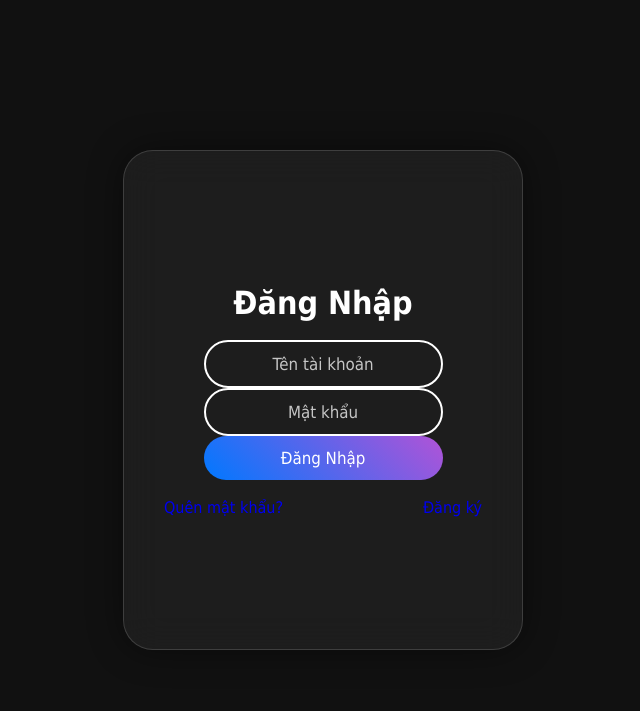
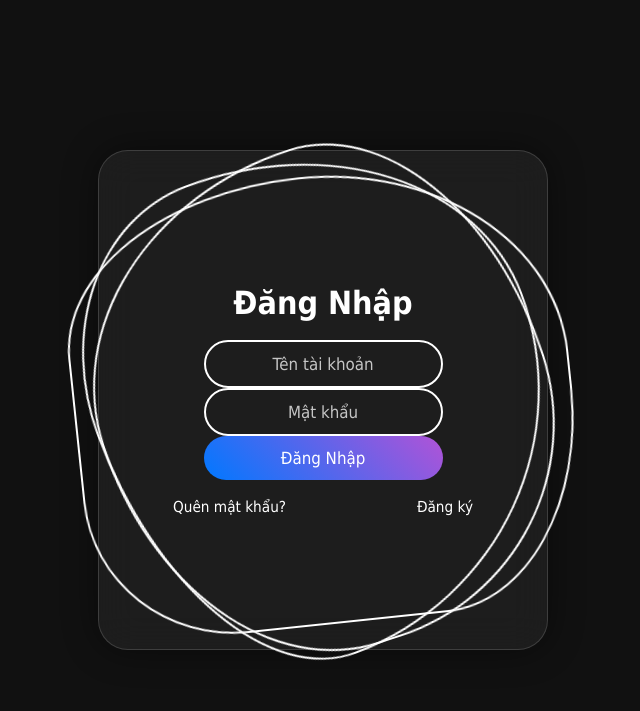
Before and after one commit to Stare-VuT/app.py, a Flask app: page / in a window 1280 px wide. Shown: the top 711 px of the page, without its empty margins (317-957 px from the left). Run offline with Flask 3, Linux system fonts and the light colour scheme.

Commit message:
Update style.css
.

```diff
--- a/templates/templates/static/style.css
+++ b/templates/templates/static/style.css
@@ -113,8 +113,6 @@ body {
   gap: 10px;
 }
 
-.login .links a {
-  text-decoration: none;
 * {
   margin: 0;
   padding: 0;
@@ -140,9 +138,58 @@ body {
   align-items: center;
 }
 
+.container i {
+  position: absolute;
+  inset: 0;
+  border: 2px solid #fff;
+  transition: 0.5s;
+}
+
+.container i:nth-child(1) {
+  animation: animate 7s linear infinite;
+  transform: rotate(45deg);
+  border-radius: 38% 62% 63% 37% / 41% 44% 56% 59%;
+}
+
+.container i:nth-child(2) {
+  animation: animate 9s linear infinite;
+  transform: rotate(45deg);
+  border-radius: 41% 44% 56% 59% / 38% 62% 63% 37%;
+}
+
+.container i:nth-child(3) {
+  animation: animate2 12s linear infinite;
+  transform: rotate(45deg);
+  border-radius: 50% 45% 60% 40% / 45% 55% 45% 55%;
+}
+
+.container:hover i {
+  border: 6px solid var(--clr);
+  filter: drop-shadow(0 0 20px var(--clr));
+}
+
+@keyframes animate {
+  0% {
+    transform: rotate(0deg);
+  }
+  100% {
+    transform: rotate(360deg);
+  }
+}
+
+@keyframes animate2 {
+  0% {
+    transform: rotate(360deg);
+  }
+  100% {
+    transform: rotate(0deg);
+  }
+}
 
 .login {
-  width: 100%;
+  position: absolute;
+  width: 320px;
+  min-height: 100%;
   display: flex;
   justify-content: center;
   align-items: center;
```
